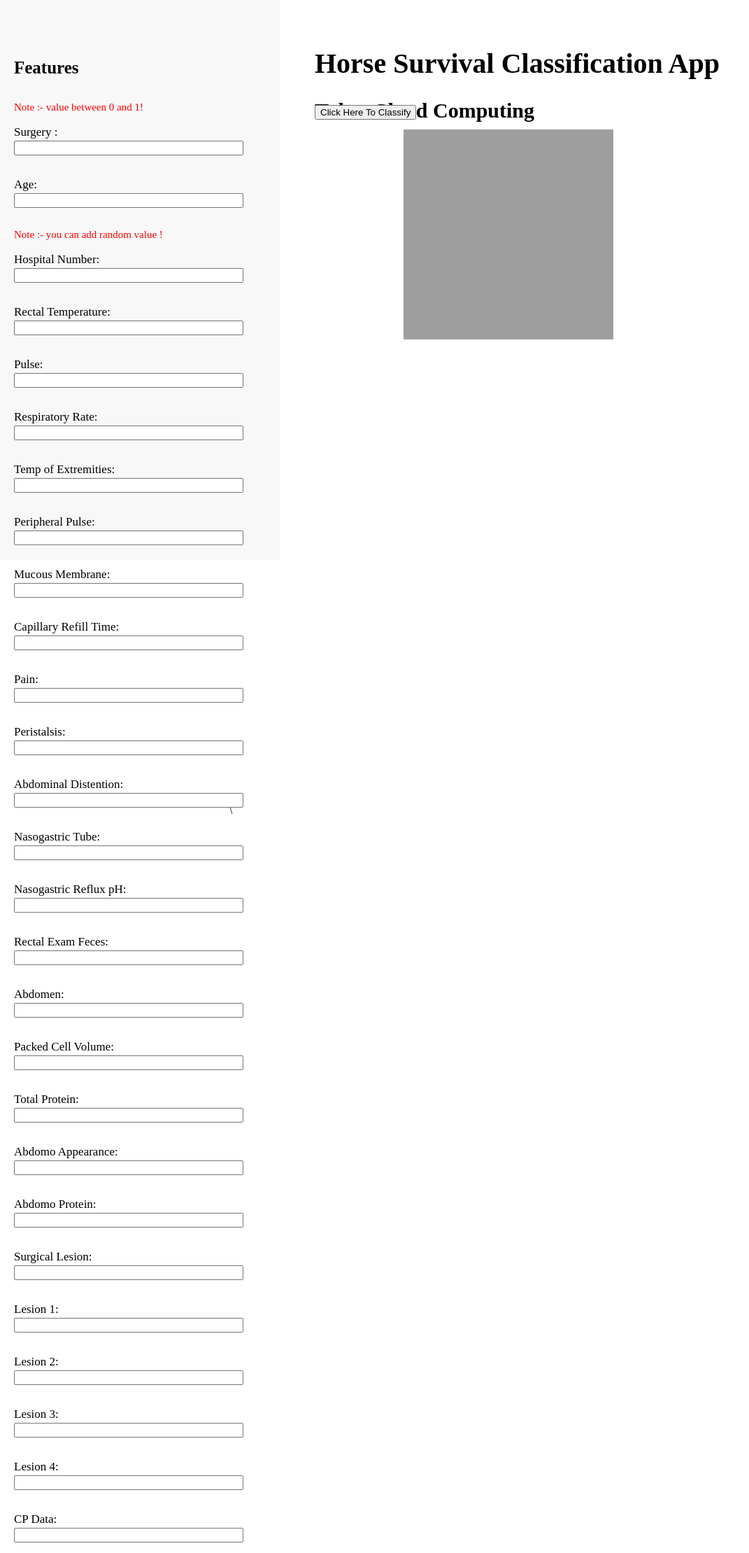
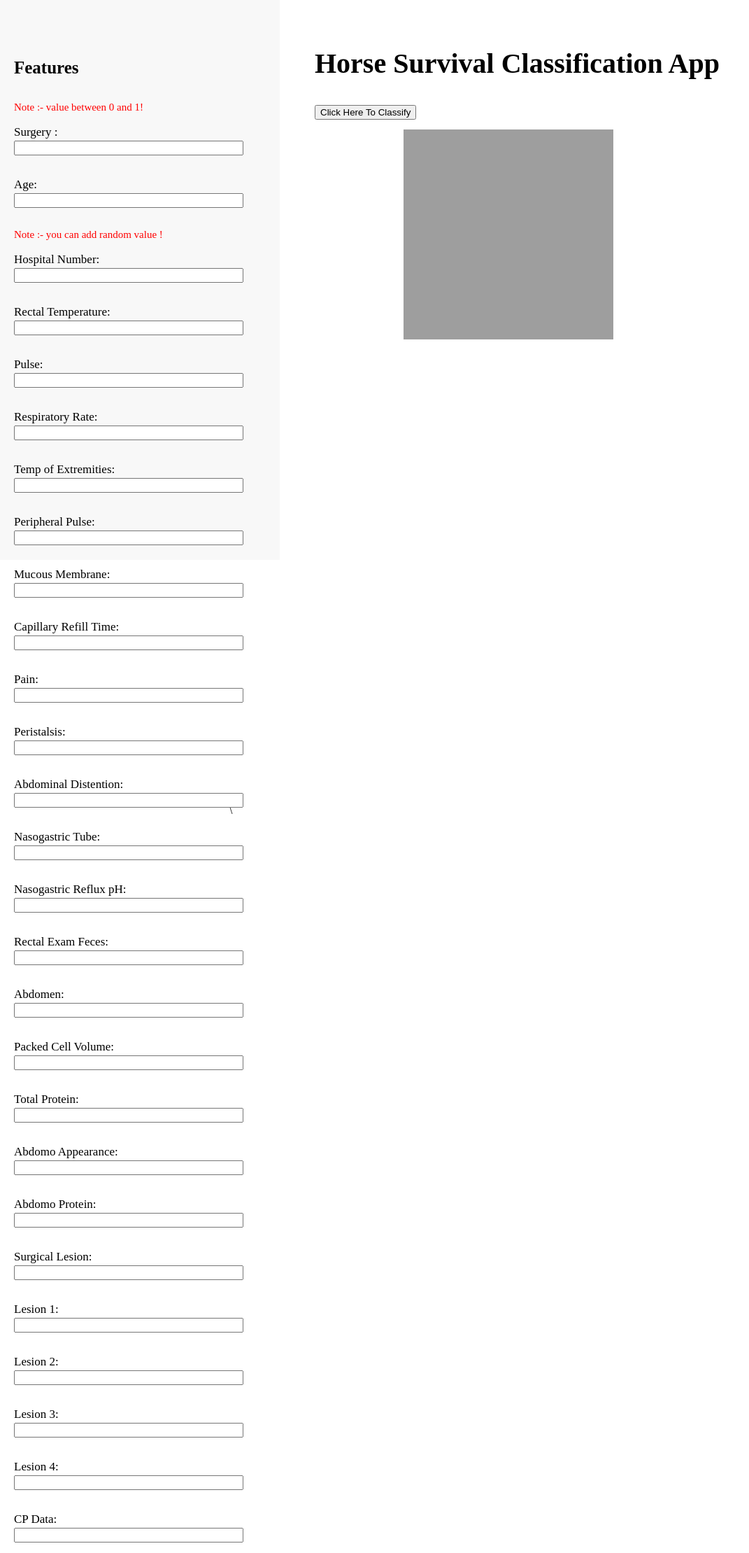
Before and after one commit to ikhwankhaliddd/Tubes-Cloud-Computing, a Flask app: page / in a window 1280 px wide. Shown: the whole page at 70% size, without its empty margins (0-1071 px from the left). Run offline with Flask 2, Linux system fonts and the light colour scheme; parts of the project's set-up code (start-up, migrations or seed data) failed here and were passed over; grey boxes are pictures that could not be loaded.

Commit message:
Update home.html

```diff
--- a/templates/home.html
+++ b/templates/home.html
@@ -8,7 +8,6 @@
 <body>
 	<div class="Head">
 		<h1>Horse Survival Classification App</h1>
-		<h2>Tubes Cloud Computing</h2>
 	</div>
 
 	<div class="Image">
```
